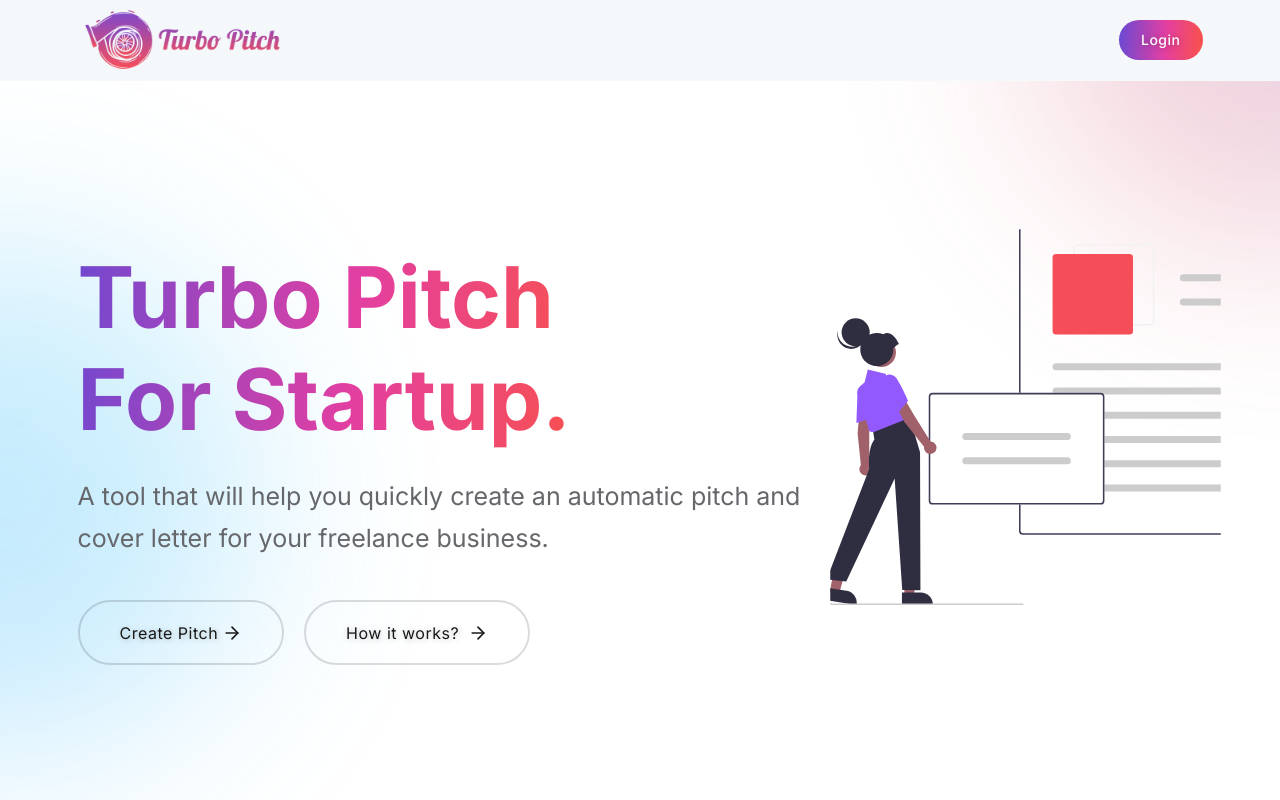
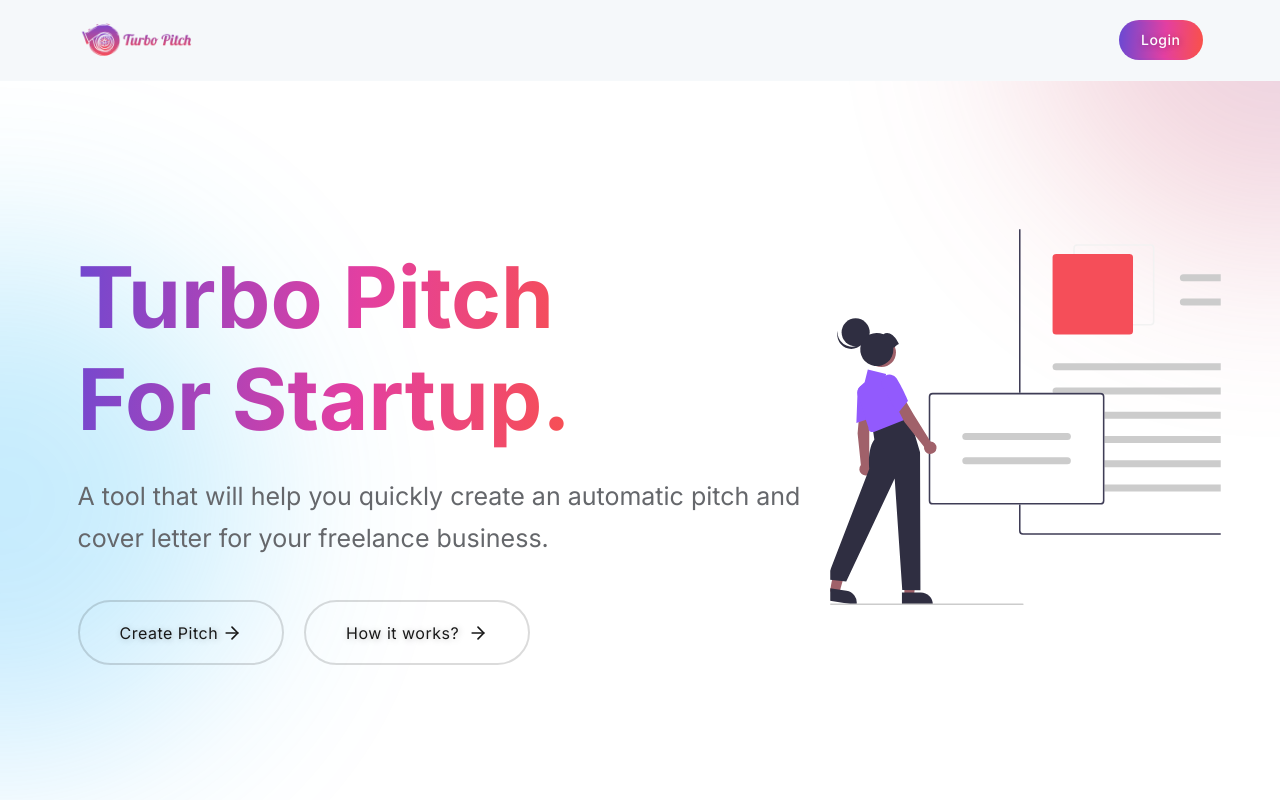
Before and after one commit to devarsh-mavani-19/turbopitch, a Next.js app: page / in a window 1280 px wide. Shown: the top 800 px of the page. Built offline with nearby package versions, Linux system fonts and the light colour scheme; no server answers.

Commit message:
Fixed strecthed logo

```diff
--- a/src/common/header/HeaderOne.js
+++ b/src/common/header/HeaderOne.js
@@ -113,11 +113,11 @@ const HeaderOne = ({btnStyle, HeaderSTyle}) => {
                                     }
 
                                 </div>
-                                <div className="mobile-menu-bar ml--5 d-block d-lg-none">
+                                {/* <div className="mobile-menu-bar ml--5 d-block d-lg-none">
                                     <div className="hamberger">
                                         <span className="hamberger-button" onClick={onCanvasHandler}><FiMenu /></span>
                                     </div>
-                                </div>
+                                </div> */}
                                 {/* <Darkmode /> */}
                             </div>
                         </div>
--- a/src/elements/logo/Logo.js
+++ b/src/elements/logo/Logo.js
@@ -6,8 +6,8 @@ const Logo = ({image, image2}) => {
     return(
         <div className="logo">
             <a href={"/"}>
-                <img className="logo-light" src={image} alt="Corporate Logo" style={{height: '100%', maxHeight: 'none'}} />
-                <img className="logo-dark" src={image2} alt="Corporate Logo" style={{height: '100%', maxHeight: 'none'}} />
+                <img className="logo-light" src={image} alt="Corporate Logo"  />
+                <img className="logo-dark" src={image2} alt="Corporate Logo"  />
             </a>
         </div>
     )
```
